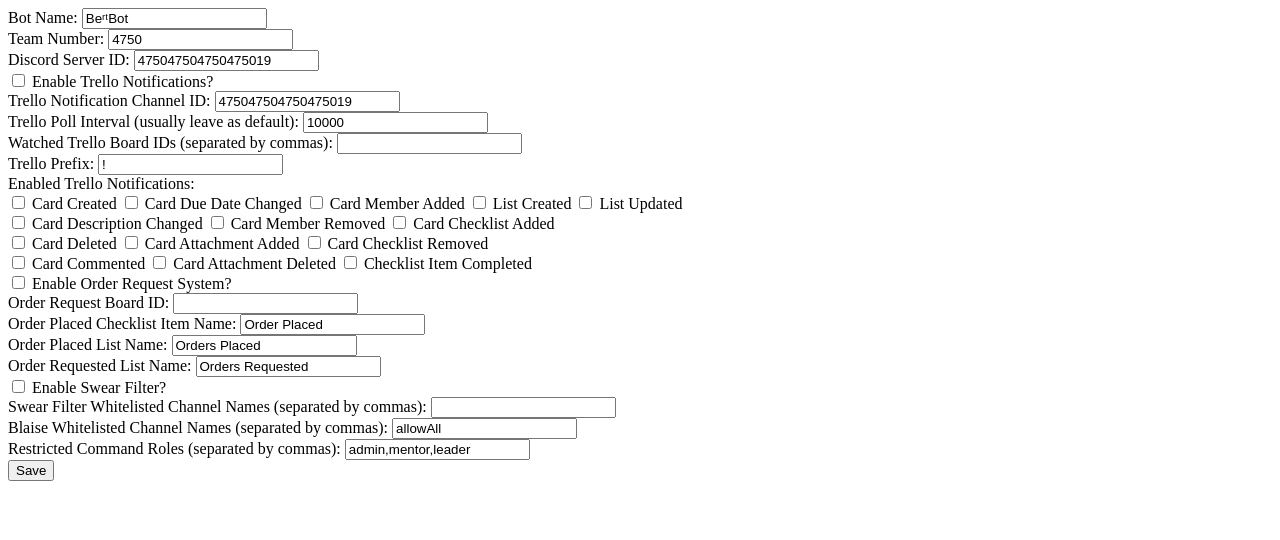
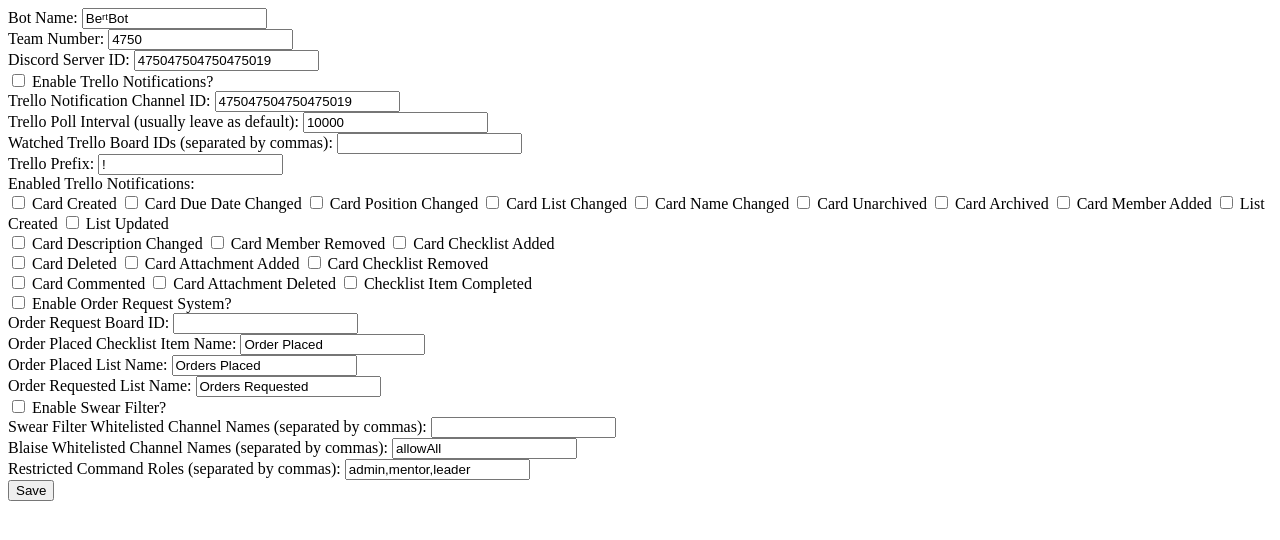
Before and after one commit to ngregrichardson/BertBot, a website: page index.html in a window 1280 px wide. Drawn offline with nearby package versions, Linux system fonts and the light colour scheme.

Commit message:
😬🐮 Checkpoint

```diff
--- a/index.html
+++ b/index.html
@@ -28,6 +28,16 @@
         Card Created
         <input type="checkbox" name="cardDueDateChanged" value="cardDueDateChanged">
         Card Due Date Changed
+        <input type="checkbox" name="cardPositionChanged" value="cardPositionChanged">
+        Card Position Changed
+        <input type="checkbox" name="cardListChanged" value="cardListChanged">
+        Card List Changed
+        <input type="checkbox" name="cardNameChanged" value="cardNameChanged">
+        Card Name Changed
+        <input type="checkbox" name="cardUnarchived" value="cardUnarchived">
+        Card Unarchived
+        <input type="checkbox" name="cardArchived" value="cardArchived">
+        Card Archived
         <input type="checkbox" name="memberAddedToCard " value="memberAddedToCard ">
         Card Member Added
         <input type="checkbox" name="listCreated" value="listCreated">
```
